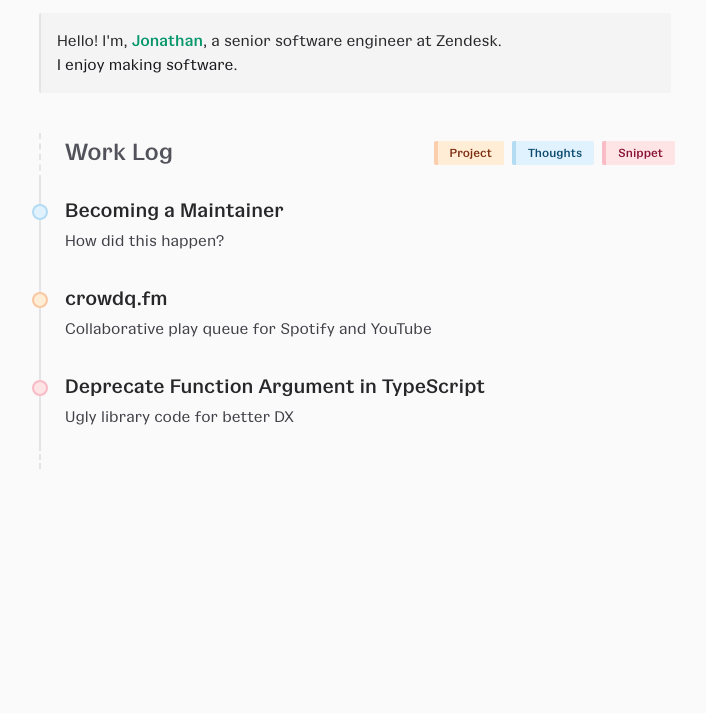
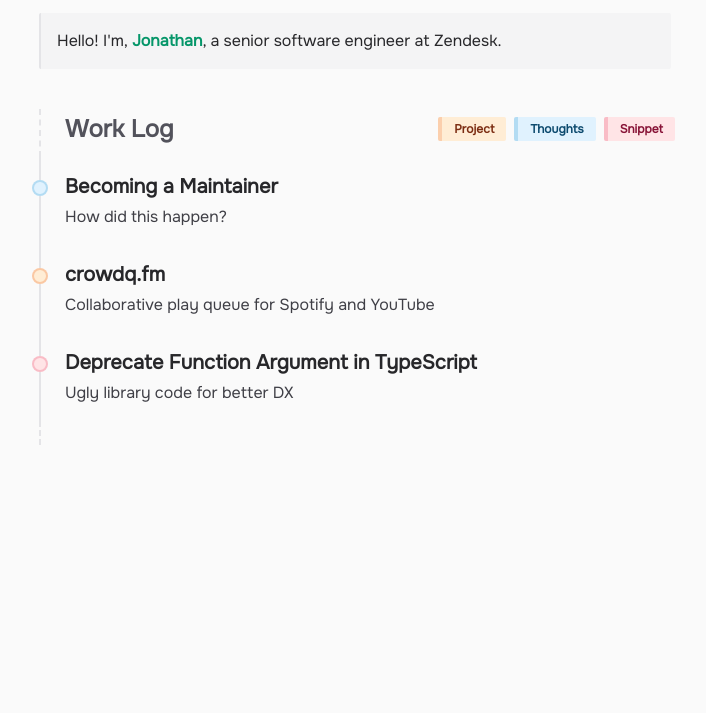
Before and after one commit to fostertheweb/fostertheweb.com, an Astro site: page / in a window 1280 px wide. Shown: the part 87-800 px from the top of the page, without its empty margins (285-991 px from the left). Built offline with nearby package versions, Linux system fonts and the light colour scheme; Astro itself is replaced by a stand-in of ours; some packages are replaced by stand-ins of ours; a web font is replaced by a local one.

Commit message:
font and some styling

```diff
--- a/package.json
+++ b/package.json
@@ -13,8 +13,8 @@
     "@astrojs/mdx": "^2.0.3",
     "@astrojs/netlify": "^4.1.0",
     "@astrojs/tailwind": "^5.1.0",
-    "@fontsource/calistoga": "^5.0.17",
     "@fontsource/inter": "^5.0.16",
+    "@fontsource/onest": "^5.0.2",
     "astro": "^4.1.0",
     "dayjs": "^1.11.10",
     "marked": "^10.0.0",
--- a/src/components/About.astro
+++ b/src/components/About.astro
@@ -10,7 +10,6 @@
         href="https://zendesk.com"
         class="text-[rgb(154, 68, 151)] hover:underline">Zendesk</a
       >.
-      <p>I enjoy making software.</p>
     </p>
   </div>
 </div>
--- a/src/layouts/Layout.astro
+++ b/src/layouts/Layout.astro
@@ -3,7 +3,7 @@ export interface Props {
   title: string;
 }
 
-import "@fontsource/calistoga";
+import "@fontsource/onest";
 import ExternalLink from "../components/ExternalLink.astro";
 
 const { title } = Astro.props;
@@ -71,41 +71,6 @@ const { title } = Astro.props;
 
 <style is:global>
   @font-face {
-    font-family: "Gangster Grotesk";
-    src: url("/fonts/GangsterGrotesk-Regular.woff2") format("woff2");
-    font-weight: normal;
-    font-style: normal;
-  }
-
-  @font-face {
-    font-family: "Gangster Grotesk";
-    src: url("/fonts/GangsterGrotesk-Bold.woff2") format("woff2");
-    font-weight: bold;
-    font-style: normal;
-  }
-
-  @font-face {
-    font-family: "Wremena";
-    src: url("/fonts/WremenaRegular.woff") format("woff");
-    font-weight: normal;
-    font-style: normal;
-  }
-
-  @font-face {
-    font-family: "Wremena";
-    src: url("/fonts/WremenaBold.woff") format("woff");
-    font-weight: bold;
-    font-style: normal;
-  }
-
-  @font-face {
-    font-family: "Straker";
-    src: local("Straker"), url("/fonts/straker-regular.woff2");
-    font-weight: normal;
-    font-display: swap;
-  }
-
-  @font-face {
     font-family: "Cascadia Code";
     src: url("/fonts/CascadiaCode.woff2");
     font-weight: normal;
--- a/src/layouts/PostLayout.astro
+++ b/src/layouts/PostLayout.astro
@@ -42,5 +42,5 @@ import ExternalLink from "../components/ExternalLink.astro";
 </main>
 
 <footer class="text-center text-base">
-  <a href="/" class="underline">Go home</a>
+  <a href="/" class="text-zinc-500 underline dark:text-zinc-400">go home</a>
 </footer>
--- a/src/layouts/ProjectLayout.astro
+++ b/src/layouts/ProjectLayout.astro
@@ -34,5 +34,5 @@ import ExternalLink from "../components/ExternalLink.astro";
 </main>
 
 <footer class="text-center text-base">
-  <a href="/" class="underline">Go home</a>
+  <a href="/" class="text-zinc-500 underline dark:text-zinc-400">go home</a>
 </footer>
--- a/src/pages/index.astro
+++ b/src/pages/index.astro
@@ -15,12 +15,16 @@ const content = [
 
 const transformContent = content.map(async (entry) => {
   const { remarkPluginFrontmatter } = await entry.render();
+  const lastModified = remarkPluginFrontmatter.lastModified as string;
 
-  return { ...entry, lastModified: remarkPluginFrontmatter.lastModified };
+  return {
+    ...entry,
+    lastModified: new Date(lastModified).getMilliseconds(),
+  };
 });
 const contentWithLastModified = await Promise.all(transformContent);
 const feed = contentWithLastModified.sort(
-  (a, b) => b.lastModified - a.lastModified,
+  (a, b) => a.lastModified - b.lastModified,
 );
 ---
 
@@ -39,30 +43,26 @@ const feed = contentWithLastModified.sort(
         Work Log
       </h2>
       <div class="flex items-center gap-2 font-sans">
-        <a
-          href="#essay"
+        <span
           class="hidden rounded-sm border-0 border-l-4 border-purple-600/20 bg-purple-100 px-3 py-1 text-xs font-bold text-purple-900 dark:border-purple-300 dark:bg-purple-500/20 dark:text-purple-300"
         >
           Essay
-        </a>
-        <a
-          href="#project"
+        </span>
+        <span
           class="rounded-sm border-0 border-l-4 border-orange-600/20 bg-orange-100 px-3 py-1 text-xs font-bold text-orange-900 dark:border-orange-300 dark:bg-orange-500/20 dark:text-orange-300"
         >
           Project
-        </a>
-        <a
-          href="#thoughts"
+        </span>
+        <span
           class="rounded-sm border-0 border-l-4 border-sky-600/20 bg-sky-100 px-3 py-1 text-xs font-bold text-sky-900 dark:border-sky-300 dark:bg-sky-500/20 dark:text-sky-300"
         >
           Thoughts
-        </a>
-        <a
-          href="#snippet"
+        </span>
+        <span
           class="rounded-sm border-0 border-l-4 border-rose-600/20 bg-rose-100 px-3 py-1 text-xs font-bold text-rose-900 dark:border-rose-300 dark:bg-rose-500/20 dark:text-rose-300"
         >
           Snippet
-        </a>
+        </span>
       </div>
     </div>
 
--- a/src/pages/snippets/[...slug].astro
+++ b/src/pages/snippets/[...slug].astro
@@ -45,7 +45,7 @@ const lastModified = dayjs(remarkPluginFrontmatter.lastModified)
   }
 
   .post pre {
-    @apply mt-2 rounded border border-black/10 p-4 font-mono text-sm shadow-sm dark:border-white/5;
+    @apply mt-2 rounded-lg border border-black/10 p-4 font-mono text-sm shadow-lg shadow-black/10 dark:border-white/10;
   }
 
   .post p > code,
--- a/src/pages/thoughts/[...slug].astro
+++ b/src/pages/thoughts/[...slug].astro
@@ -45,7 +45,7 @@ const lastModified = dayjs(remarkPluginFrontmatter.lastModified)
   }
 
   .post pre {
-    @apply mt-2 rounded border border-black/10 p-4 font-mono text-sm shadow-sm dark:border-white/5;
+    @apply mt-2 rounded-lg border border-black/10 p-4 font-mono text-sm shadow shadow-black/10 dark:border-white/10;
   }
 
   .post p > code,
--- a/tailwind.config.cjs
+++ b/tailwind.config.cjs
@@ -5,7 +5,7 @@ module.exports = {
     extend: {
       fontFamily: {
         inter: ["Inter", "sans-serif"],
-        sans: ["Gangster Grotesk", "sans-serif"],
+        sans: ["Onest", "sans-serif"],
         mono: ["Cascadia Code", "Consolas", "Menlo", "monospace"],
       },
     },
```
Also changed, not shown: pnpm-lock.yaml.
